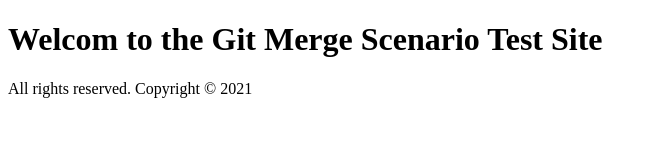
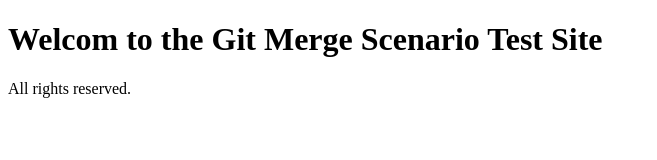
Before and after one commit to mgachet/git-merge-scenario, a plain HTML site: page index.html in a window 1280 px wide. Shown: the whole page, without its empty margins (0-657 px from the left). Drawn offline with Linux system fonts and the light colour scheme.

Commit message:
removed copyright text in footer

```diff
--- a/index.html
+++ b/index.html
@@ -13,7 +13,7 @@
         <h1>Welcom to the Git Merge Scenario Test Site</h1>
     </header>
     <footer>
-        All rights reserved.  Copyright &copy; 2021
+        All rights reserved.
     </footer>
 </body>
 
```
